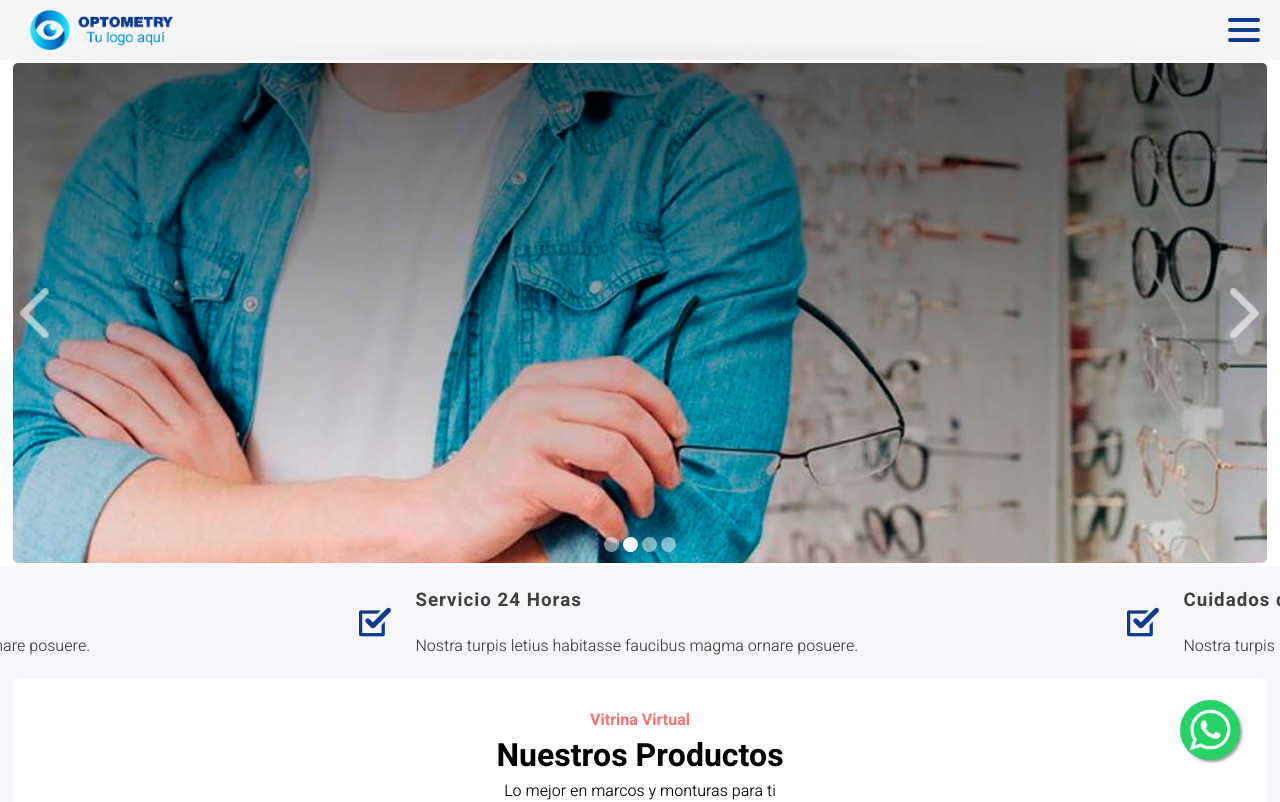
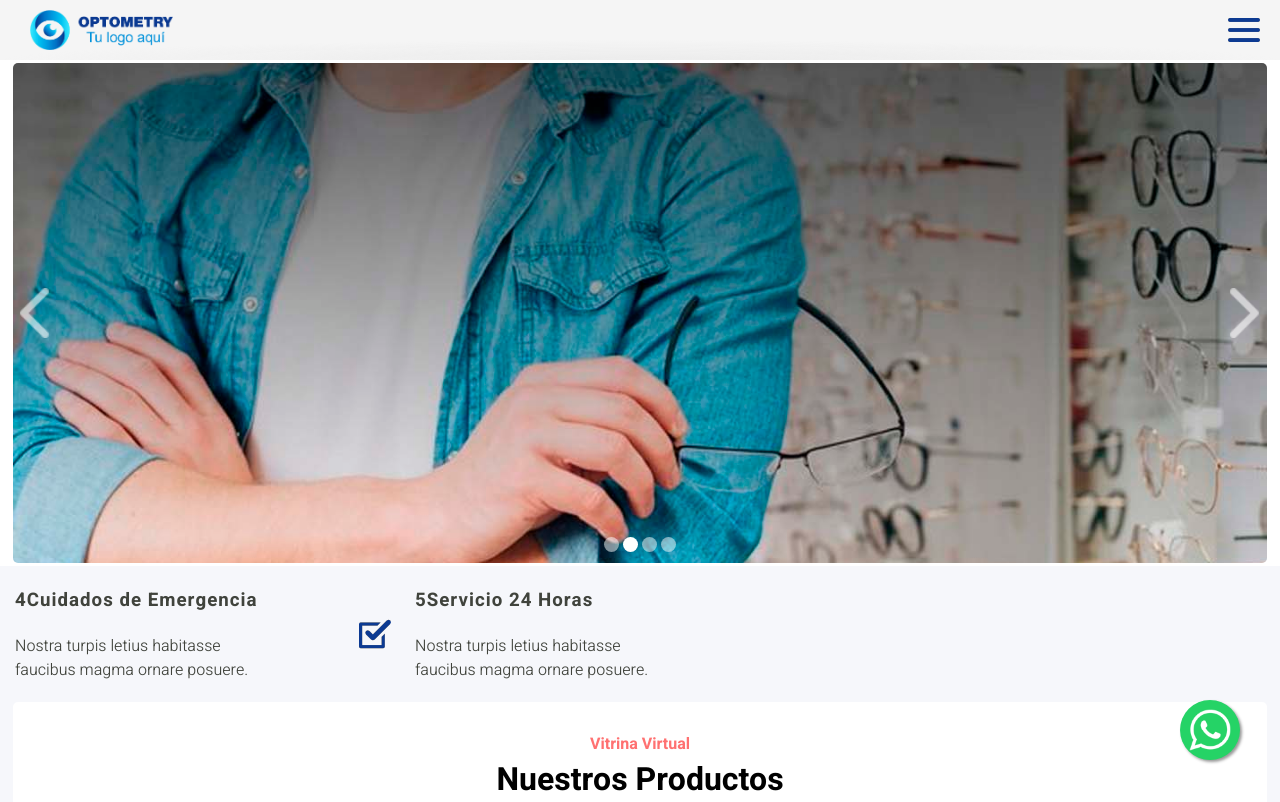
Before and after one commit to GyPDigital/opticaweb, a React (Create React App) app: page / in a window 1280 px wide. Shown: the top 802 px of the page. Built offline with nearby package versions, Linux system fonts and the light colour scheme.

Commit message:
Update Advantage Component

```diff
--- a/src/components/Advantage.js
+++ b/src/components/Advantage.js
@@ -1,4 +1,4 @@
-import React, { useState } from "react";
+import React, {useState, useEffect} from "react";
 import "../assets/css/Advantage.css";
 import listAdvtg from "./data/data-advantage";
 
@@ -14,9 +14,7 @@ import listAdvtg from "./data/data-advantage";
  * el cero es el valor central y de comienzo
  * recorremos hacia la izquierda y si acabamos la lista comenzamos la lista en el otro extremo
  * EJ:
- *      3 obj en array = -1, 0, 1
  *      5 obj en array = -2, -1, 0, 1, 2
- *      7 obj en array = -3, -2, -1, 0, 1, 2, 3
  *
  * tomando como ejemplo el array de 7 obj
  * comenzamos mostrando obj central es decir cero
@@ -27,30 +25,79 @@ import listAdvtg from "./data/data-advantage";
  * @returns
  **************************************************************************************************/
 function Advantage(){
-    const middleObj = (listAdvtg.length - 1) / 2; //
-    const [card, setCard] = useState(0); // valores recorridos -2, -1, 0, 1, 2
+
+    const [ limit, setLimit ] = useState( -2 ); // limite derecho de iteracion (se toma como base 5 obj)
+    const [ cardList, setCardList ] = useState( 0 ); // valores recorridos -2, -1, 0, 1, 2
+    const [ marginLBase, setMarginLBase ] = useState( 200 ); // cantidad de margin-left del contenedor que se movera al hacer clic
+    const [ marginLeft, setMarginLeft ] = useState( 200 );
+    const [ itemWidth, setItemWidth ] = useState( "100%" ); // ancho del item a mostrar
+    const [ contWidth, setContWidth ] = useState( "500%" );
 
     function handleCard(n){
 
-        if( n < (middleObj * -1) ){
-            setCard( middleObj);
+        if( n > 2 ){
+            setCardList( limit );
+        }else if( n < limit ){
+            setCardList( 2 );
         }else{
-            setCard( n );
+            setCardList( n );
         }
     }
 
+    function handleSlider(){
+
+        const windowWidth = window.screen.width;
+
+        if( windowWidth <= 740 ){
+            setItemWidth( windowWidth + "px" );
+            setMarginLBase( 200 );
+            setMarginLeft( (cardList * marginLBase) + "%" );
+        }else if( windowWidth > 740 && windowWidth <= 1110 ){
+            setItemWidth( Math.floor( windowWidth / 2 ) + "px" );
+            setLimit( -1 );
+            setMarginLBase( 100 );
+            setContWidth("300%");
+            setMarginLeft( (cardList * marginLBase) + "%" );
+        }else{
+            setItemWidth( Math.floor( windowWidth / 3 ) + "px" );
+            setLimit( 0 );
+            setMarginLBase( 50 );
+            setContWidth("200%");
+
+            if( cardList === 2 ){
+                setMarginLeft( "100%" );
+            }else if( cardList === 1 ){
+                setMarginLeft( "33%" );
+            }else{
+                setMarginLeft( "-33%" );
+            }
+        }
+    }
+
+    useEffect( () => {
+            handleSlider();
+        });
+
     return(
         <div className="container">
-            <div className="Advantage-container" onClick={()=>{handleCard(card-1)}} style={{marginLeft: (card*200).toString()+"%" }} >
-                {listAdvtg.map( (item, i) =>
-                    <div key={"Advantage-"+i} className="Advantage-item" /*style={{ display: card === i ? "flex" : "none" }}*/>
-                        <span className="icon-cheked-box"/>
-                        <div className="Advantage-text">
-                            <h3>{item.title}</h3>
-                            <p>{item.text}</p>
+            <div className="Advantage-container"
+                onClick={ () => { handleCard( cardList - 1 ) } }
+                style={ { width: contWidth, marginLeft: marginLeft } }
+            >
+                {
+                    listAdvtg.map( (item, i) =>
+                        <div key={"Advantage-"+i}
+                            className="Advantage-item"
+                            style={{ width: itemWidth }}
+                        >
+                            <span className="icon-cheked-box"/>
+                            <div className="Advantage-text">
+                                <h3>{item.title}</h3>
+                                <p>{item.text}</p>
+                            </div>
                         </div>
-                    </div>
-                )}
+                    )
+                }
             </div>
         </div>
     );
--- a/src/components/data/data-advantage.js
+++ b/src/components/data/data-advantage.js
@@ -1,22 +1,22 @@
 const data = [
     {
-        title: "Personal Calificado",
+        title: "1Personal Calificado",
         text: "Nostra turpis letius habitasse faucibus magma ornare posuere."
     },
     {
-        title: "Cuidados de Emergencia",
+        title: "2Cuidados de Emergencia",
         text: "Nostra turpis letius habitasse faucibus magma ornare posuere."
     },
     {
-        title: "Servicio 24 Horas",
+        title: "3Servicio 24 Horas",
         text: "Nostra turpis letius habitasse faucibus magma ornare posuere."
     },
     {
-        title: "Cuidados de Emergencia",
+        title: "4Cuidados de Emergencia",
         text: "Nostra turpis letius habitasse faucibus magma ornare posuere."
     },
     {
-        title: "Servicio 24 Horas",
+        title: "5Servicio 24 Horas",
         text: "Nostra turpis letius habitasse faucibus magma ornare posuere."
     }
 ];
```
